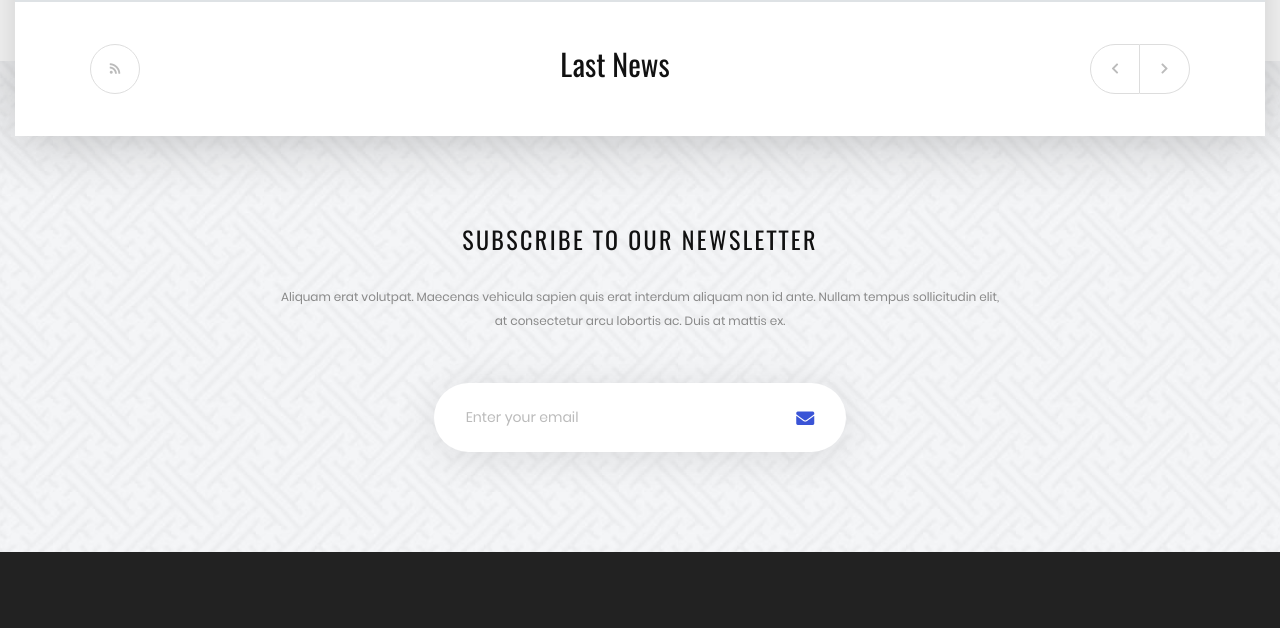
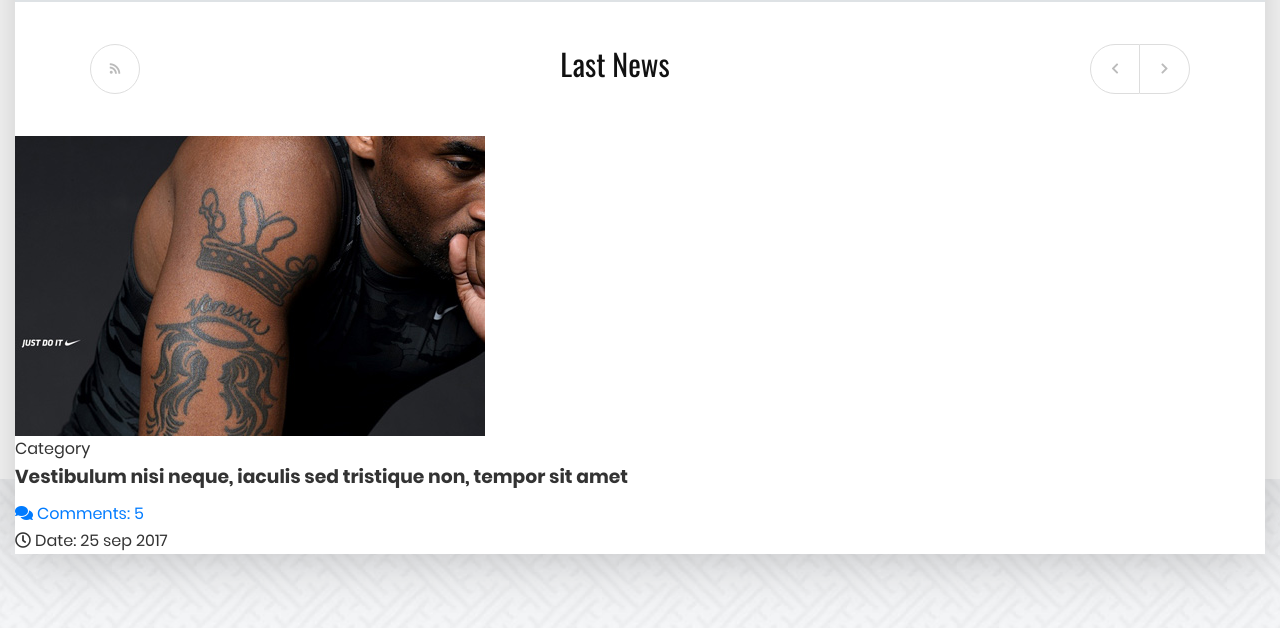
Before and after one commit to zonderweb/Agora, a website: page app/index2.html in a window 1280 px wide. Shown: the part 2994-3622 px from the top of the page. Drawn offline with Linux system fonts and the light colour scheme; files whose address does not match are found by name.

Commit message:
index2.html latest news box none adaptive

```diff
--- a/app/index2.html
+++ b/app/index2.html
@@ -407,7 +407,17 @@
 					</div>
 				</div>
 				<div class="lastNews-box">
-					<div class="lastNews-item"></div>
+					<div class="lastNews-item">
+						<div class="ln-pic">
+							<img src="img/lastNews/ln_1.jpg" alt="last news" class="ln-img">
+							<div class="ln-category">Category</div>
+						</div>
+						<div class="ln__title"><h3 class="h3-ls__title">Vestibulum nisi neque, iaculis sed tristique non, tempor sit amet</h3></div>
+						<div class="ln-bottom">
+							<a href="#" class="ln-comments"><i class="fas fa-comments"></i> Comments: 5</a>
+							<div class="ln-date"><i class="far fa-clock"></i> Date: 25 sep 2017</div>
+						</div>
+					</div>
 					<div class="lastNews-item"></div>
 					<div class="lastNews-item"></div>
 				</div>
--- a/app/scss/_lastNews.scss
+++ b/app/scss/_lastNews.scss
@@ -64,3 +64,5 @@
 .lastNews-prew {
 	border-radius: 0 30px 30px 0;
 }
+
+// Latest News Box
```
Also changed, not shown: app/img/lastNews/ln_1.jpg (added), app/img/lastNews/ln_2.jpg (added), app/img/lastNews/ln_3.jpg (added).
